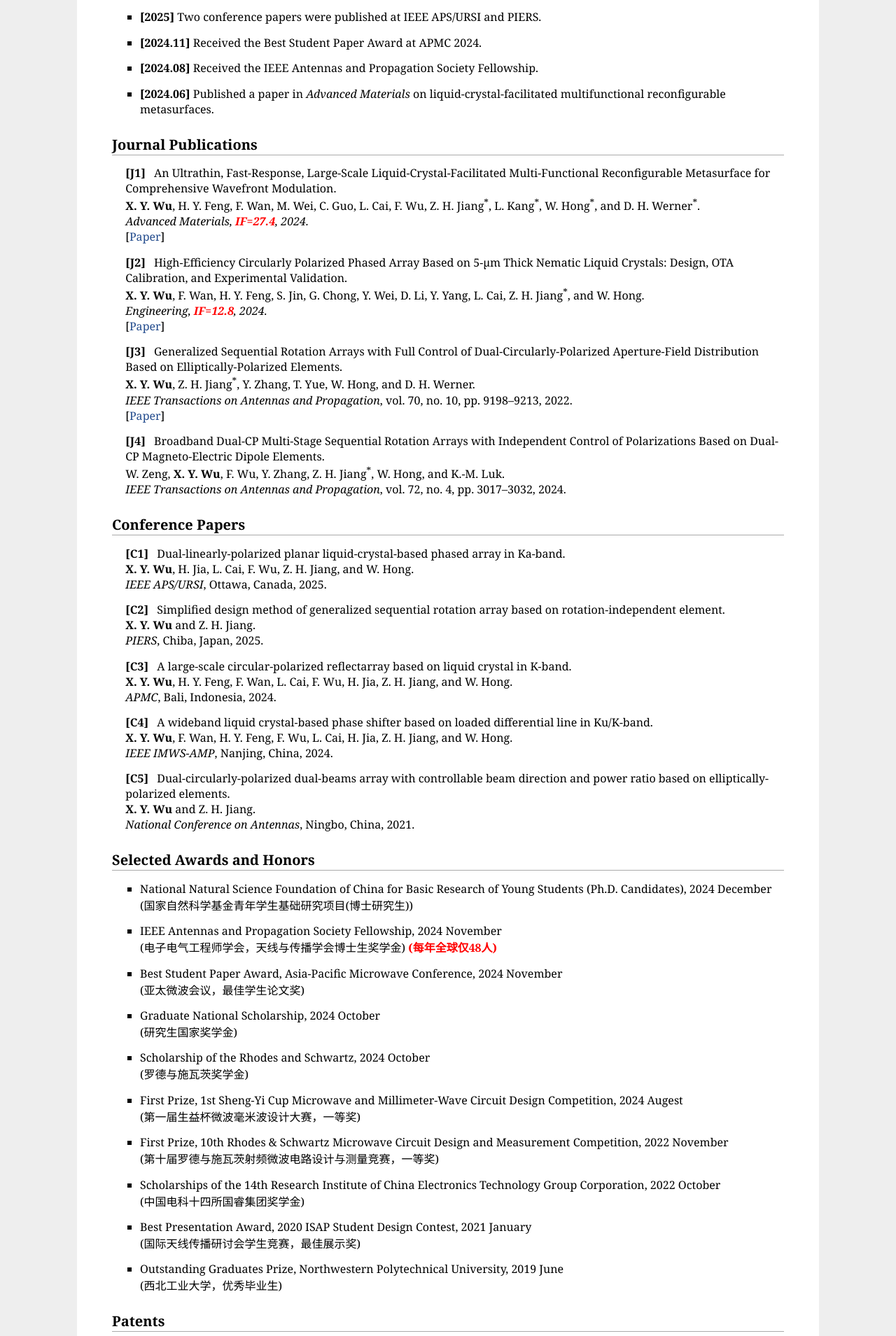
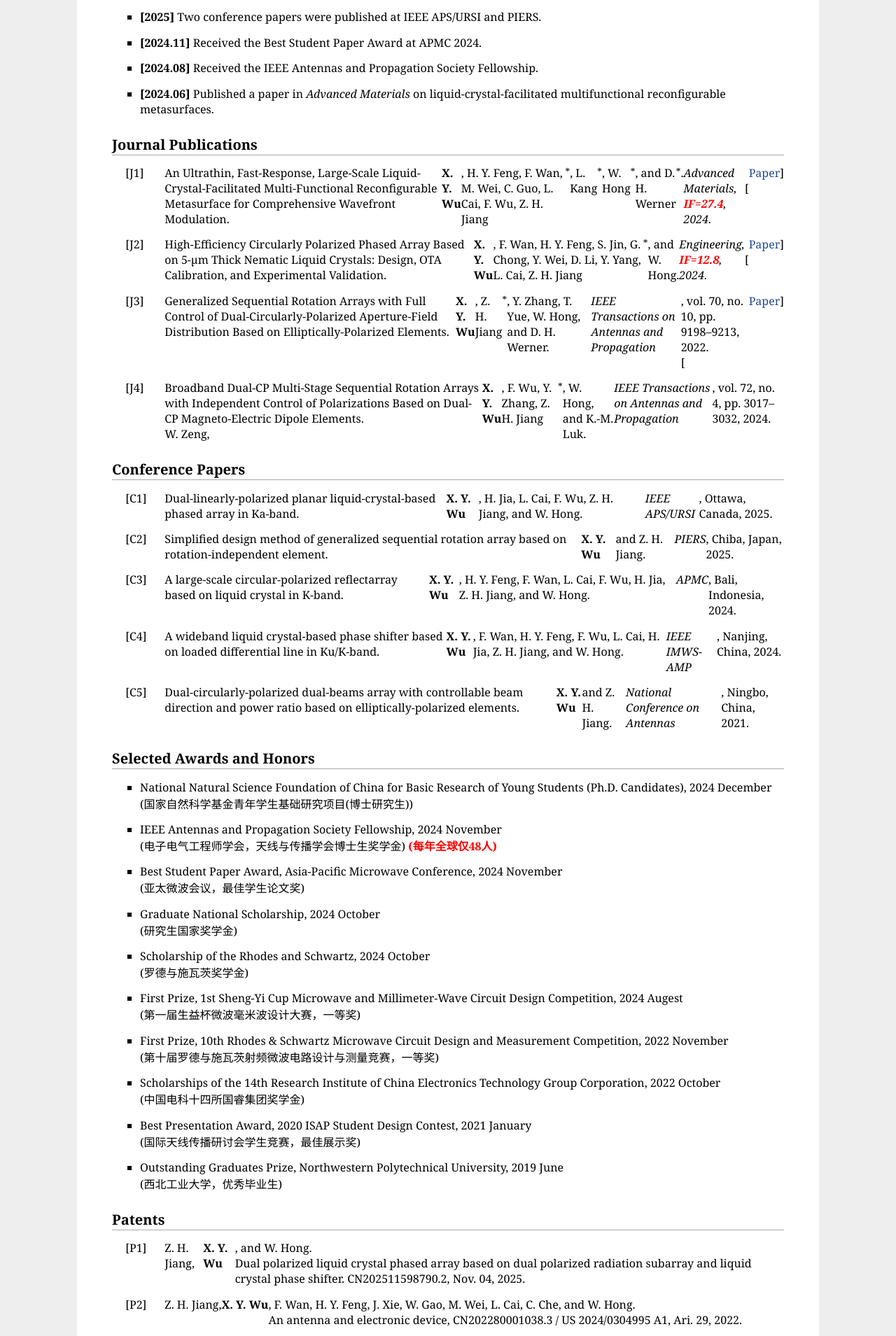
Before and after one commit to xinyuwu0415/xinyuwu0415.github.io, a Jekyll site: the page index.html, which Jekyll copies as it is, in a window 1280 px wide. Shown: the part 666-2575 px from the top of the page at 70% size. Built offline with Jekyll 4.4.1, drawn with Linux system fonts in a browser that asks for light colours.

Commit message:
Update index.html

```diff
--- a/index.html
+++ b/index.html
@@ -89,10 +89,14 @@
   }
   ol.conf li {
     counter-increment: conf-counter;
+    display: flex;           /* 弹性布局 */
+    align-items: flex-start; /* 顶部对齐 */
   }
   ol.conf li::before {
     content: "[C" counter(conf-counter) "] ";
-    font-weight: bold;
+    flex-shrink: 0;          /* 固定宽度不被压缩 */
+    width: 3em;              /* 足够容纳 [J99] 等，可根据实际调整 */
+    font-weight: normal;
     margin-right: 8px;
   }
 
@@ -102,10 +106,14 @@
   }
   ol.journal li {
     counter-increment: journal-counter;
+    display: flex;           /* 弹性布局 */
+    align-items: flex-start; /* 顶部对齐 */
   }
   ol.journal li::before {
     content: "[J" counter(journal-counter) "] ";
-    font-weight: bold;
+    flex-shrink: 0;          /* 固定宽度不被压缩 */
+    width: 3em;              /* 足够容纳 [J99] 等，可根据实际调整 */
+    font-weight: normal;
     margin-right: 8px;
   }
 
@@ -115,10 +123,14 @@
   }
   ol.patent li {
     counter-increment: patent-counter;
+    display: flex;           /* 弹性布局 */
+    align-items: flex-start; /* 顶部对齐 */
   }
   ol.patent li::before {
     content: "[P" counter(patent-counter) "] ";
-    font-weight: bold;
+    flex-shrink: 0;          /* 固定宽度不被压缩 */
+    width: 3em;              /* 足够容纳 [J99] 等，可根据实际调整 */
+    font-weight: normal;
     margin-right: 8px;
   }
 </style>
```
